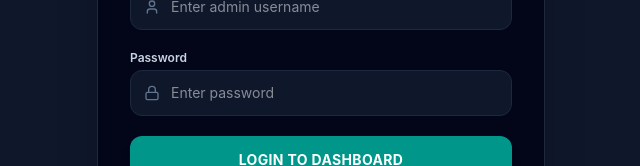
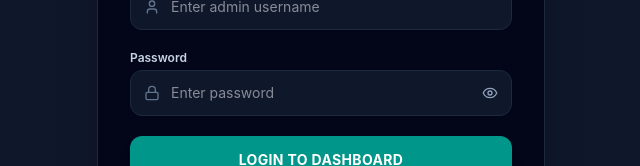
Before and after one commit to tanveermedaveer-jpg/gdc-tank-website, a React (Vite) app: page /login in a window 1280 px wide. Shown: the part 412-578 px from the top of the page, without its empty margins (319-959 px from the left). Built offline with nearby package versions, Linux system fonts and the light colour scheme.

Commit message:
Update Login.jsx

```diff
--- a/src/pages/Login.jsx
+++ b/src/pages/Login.jsx
@@ -1,10 +1,11 @@
 import React, { useState } from 'react';
 import { useNavigate, Link } from 'react-router-dom';
-import { Lock, User, ArrowLeft } from 'lucide-react';
+import { Lock, User, ArrowLeft, Eye, EyeOff } from 'lucide-react';
 
 export default function Login() {
   const [username, setUsername] = useState('');
   const [password, setPassword] = useState('');
+  const [showPassword, setShowPassword] = useState(false);
   const [error, setError] = useState('');
   const navigate = useNavigate();
 
@@ -12,7 +13,7 @@ export default function Login() {
     e.preventDefault();
 
     // LocalStorage se updated admin credentials check honge,
-    // agar wahan nahi honge toh aap ka default username aur password use hoga.
+    // warna aap ka default username aur password use hoga.
     const savedAdminUser = localStorage.getItem('admin_username') || 'Shabir Ahmad';
     const savedAdminPass = localStorage.getItem('admin_password') || '122011577';
 
@@ -21,7 +22,7 @@ export default function Login() {
       localStorage.setItem('userRole', 'admin');
       navigate('/admin');
     } else {
-      setError('Ghalat username ya password! Barah-e-karam dobara koshish karein.');
+      setError('غلط یوزر نام یا پاسورڈ! براہ کرم دوبارہ کوشش کریں۔');
     }
   };
 
@@ -50,7 +51,7 @@ export default function Login() {
           </div>
         )}
 
-        <form onSubmit={handleLogin} className="space-y-5">
+        <form onSubmit={handleLogin} className="space-y-5" autoComplete="off">
           <div>
             <label className="block text-xs font-semibold text-slate-300 mb-1">Username</label>
             <div className="relative">
@@ -59,9 +60,11 @@ export default function Login() {
               </span>
               <input
                 type="text"
+                name="admin_username_field"
                 placeholder="Enter admin username"
                 value={username}
                 onChange={(e) => setUsername(e.target.value)}
+                autoComplete="off"
                 className="w-full pl-10 pr-4 py-3 bg-slate-900 border border-slate-800 rounded-xl text-sm text-white focus:outline-none focus:border-teal-500"
                 required
               />
@@ -75,13 +78,22 @@ export default function Login() {
                 <Lock className="w-4 h-4" />
               </span>
               <input
-                type="password"
+                type={showPassword ? "text" : "password"}
+                name="admin_password_field"
                 placeholder="Enter password"
                 value={password}
                 onChange={(e) => setPassword(e.target.value)}
-                className="w-full pl-10 pr-4 py-3 bg-slate-900 border border-slate-800 rounded-xl text-sm text-white focus:outline-none focus:border-teal-500"
+                autoComplete="new-password"
+                className="w-full pl-10 pr-12 py-3 bg-slate-900 border border-slate-800 rounded-xl text-sm text-white focus:outline-none focus:border-teal-500"
                 required
               />
+              <button
+                type="button"
+                onClick={() => setShowPassword(!showPassword)}
+                className="absolute inset-y-0 right-0 pr-3.5 flex items-center text-slate-400 hover:text-white transition-colors"
+              >
+                {showPassword ? <EyeOff className="w-4 h-4" /> : <Eye className="w-4 h-4" />}
+              </button>
             </div>
           </div>
 
```
